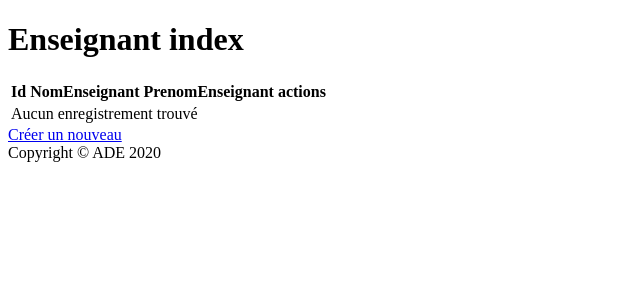
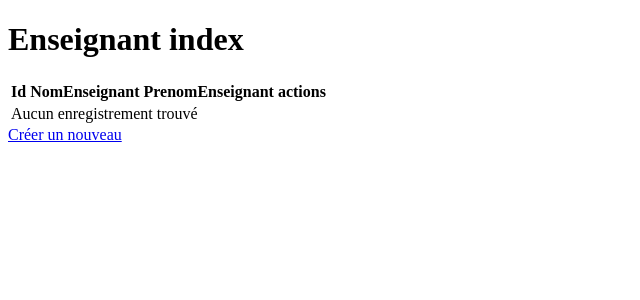
Before and after one commit to SlimaneBenamar/Planner, a Symfony app: template templates/enseignant/index.html.twig in a window 1280 px wide. Shown: the top 300 px of the page, without its empty margins (0-640 px from the left). Run offline with Twig, Linux system fonts and the light colour scheme; the template is opened without the code that fills it, so the values that code supplies are empty; some libraries are stand-ins or nearby versions.

```diff
--- a/templates/base.html.twig
+++ b/templates/base.html.twig
@@ -39,16 +39,5 @@
       {% block body %}
       {% endblock %}
     </div>
-
-    <!-- Footer -->
-    <footer class="sticky-footer bg-white">
-      <div class="container my-auto">
-        <div class="copyright text-center my-auto">
-          <span>Copyright &copy; ADE 2020</span>
-        </div>
-      </div>
-    </footer>
-    <!-- End of Footer -->
-
   </body>
 </html>
```
Also changed, not shown: templates/main/index.html.twig (+8 -0 lines).
